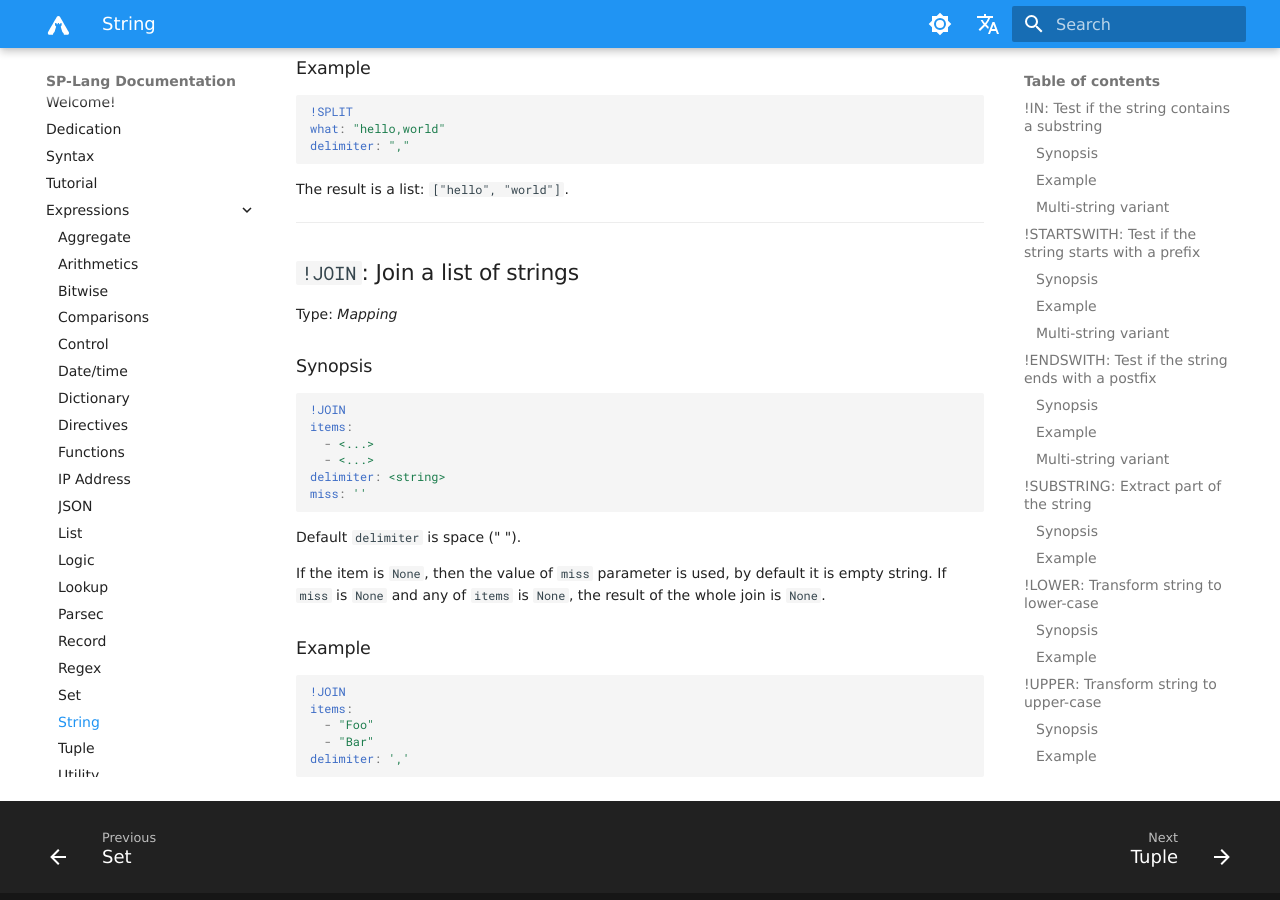
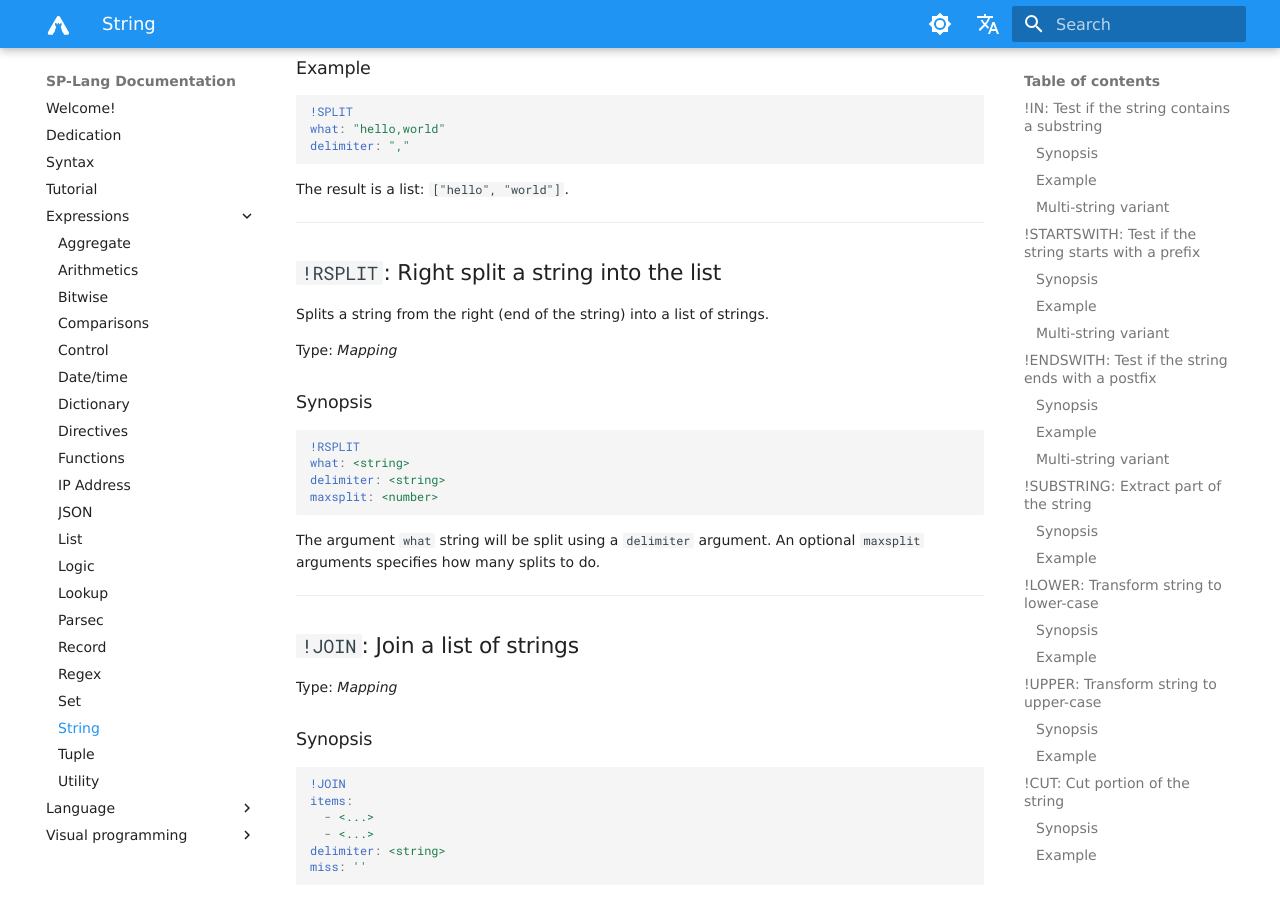
Before and after one commit to TeskaLabs/splang-docs, an MkDocs documentation site: the page built from docs/expressions/string.md, in a window 1280 px wide and 900 px high, scrolled down 5618 px. Built offline with MkDocs 1.6.1 and Material for MkDocs 9.7.7, drawn with Linux system fonts in a browser that asks for light colours; some web fonts are replaced; comment, search, counter and statistics services are not loaded.

Commit message:
Add a documentation for RSPLIT.

````diff
--- a/docs/expressions/string.md
+++ b/docs/expressions/string.md
@@ -327,6 +327,27 @@
 
 ---
 
+## `!RSPLIT`: Right split a string into the list
+
+Splits a string from the right (end of the string) into a list of strings.
+
+Type: _Mapping_
+
+### Synopsis
+
+```yaml
+!RSPLIT
+what: <string>
+delimiter: <string>
+maxsplit: <number>
+```
+
+The argument `what` string will be split using a `delimiter` argument.
+An optional `maxsplit` arguments specifies how many splits to do.
+
+
+---
+
 ## `!JOIN`: Join a list of strings
 
 Type: _Mapping_
````
